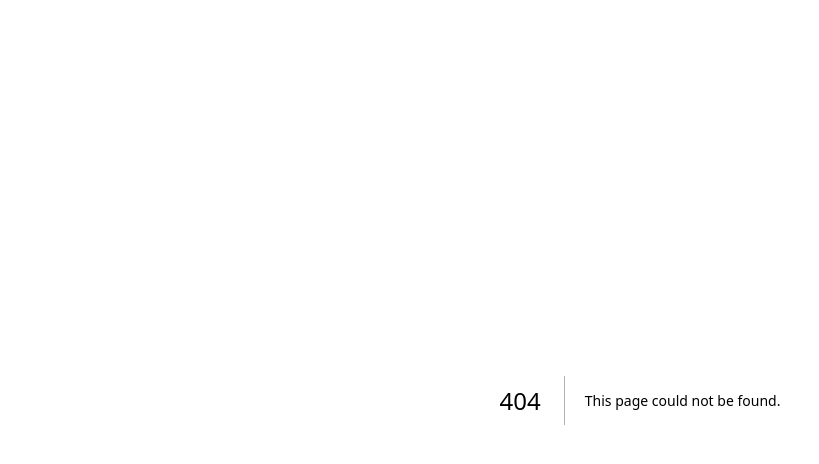
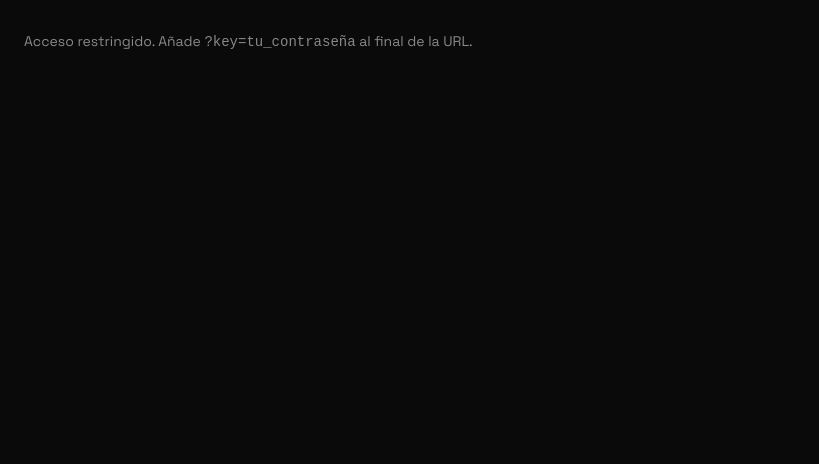
Before and after one commit to crsegura19-dotcom/pm1-v3, a Next.js app: page /admin in a window 1280 px wide. Before the commit this address had no page. Shown: the top 464 px of the page, without its empty margins (0-819 px from the left). Built offline with nearby package versions, Linux system fonts and the light colour scheme.

Commit message:
Create page.js

```diff
--- /dev/null
+++ b/app/admin/page.js
@@ -0,0 +1,58 @@
+import { fetchLogs } from "../../lib/db";
+
+export const dynamic = "force-dynamic";
+
+export default async function AdminPage({ searchParams }) {
+  const key = searchParams?.key;
+
+  if (!process.env.ADMIN_PASSWORD || key !== process.env.ADMIN_PASSWORD) {
+    return (
+      <div style={styles.wrap}>
+        <p style={styles.locked}>Acceso restringido. Añade <code>?key=tu_contraseña</code> al final de la URL.</p>
+      </div>
+    );
+  }
+
+  let logs = [];
+  let error = null;
+  try {
+    logs = await fetchLogs(300);
+  } catch (err) {
+    error = err.message;
+  }
+
+  return (
+    <div style={styles.wrap}>
+      <h1 style={styles.title}>PM1 — Registros</h1>
+      <p style={styles.sub}>{logs.length} mensajes más recientes (de todos los usuarios y combates)</p>
+
+      {error && <p style={styles.error}>Error al consultar la base de datos: {error}</p>}
+
+      {logs.map((log) => (
+        <div key={log.id} style={styles.card}>
+          <div style={styles.meta}>
+            <span>{new Date(log.created_at).toLocaleString("es-ES")}</span>
+            <span> · {log.thread_title || "sin título"}</span>
+            <span style={{ color: log.role === "user" ? "#93c5fd" : "#c8f542", marginLeft: 8 }}>
+              {log.role === "user" ? "USUARIO" : "PM1"}
+            </span>
+          </div>
+          <div style={styles.content}>{log.content}</div>
+        </div>
+      ))}
+
+      {logs.length === 0 && !error && <p style={styles.sub}>Todavía no hay ningún mensaje registrado.</p>}
+    </div>
+  );
+}
+
+const styles = {
+  wrap: { background: "#0a0a0a", color: "#e8e8e8", minHeight: "100vh", padding: "32px 24px", fontFamily: "'Space Grotesk', sans-serif" },
+  locked: { color: "#888", fontSize: 14 },
+  title: { color: "#c8f542", fontFamily: "'Space Mono', monospace", fontSize: 22, marginBottom: 4 },
+  sub: { color: "#555", fontSize: 12, marginBottom: 20 },
+  error: { color: "#f87171", fontSize: 13, marginBottom: 16 },
+  card: { background: "#0d0d0d", border: "1px solid #1a1a1a", borderRadius: 8, padding: "12px 14px", marginBottom: 10, maxWidth: 800 },
+  meta: { fontSize: 11, color: "#555", fontFamily: "'Space Mono', monospace", marginBottom: 6 },
+  content: { fontSize: 13.5, lineHeight: 1.6, whiteSpace: "pre-wrap" },
+};
```
